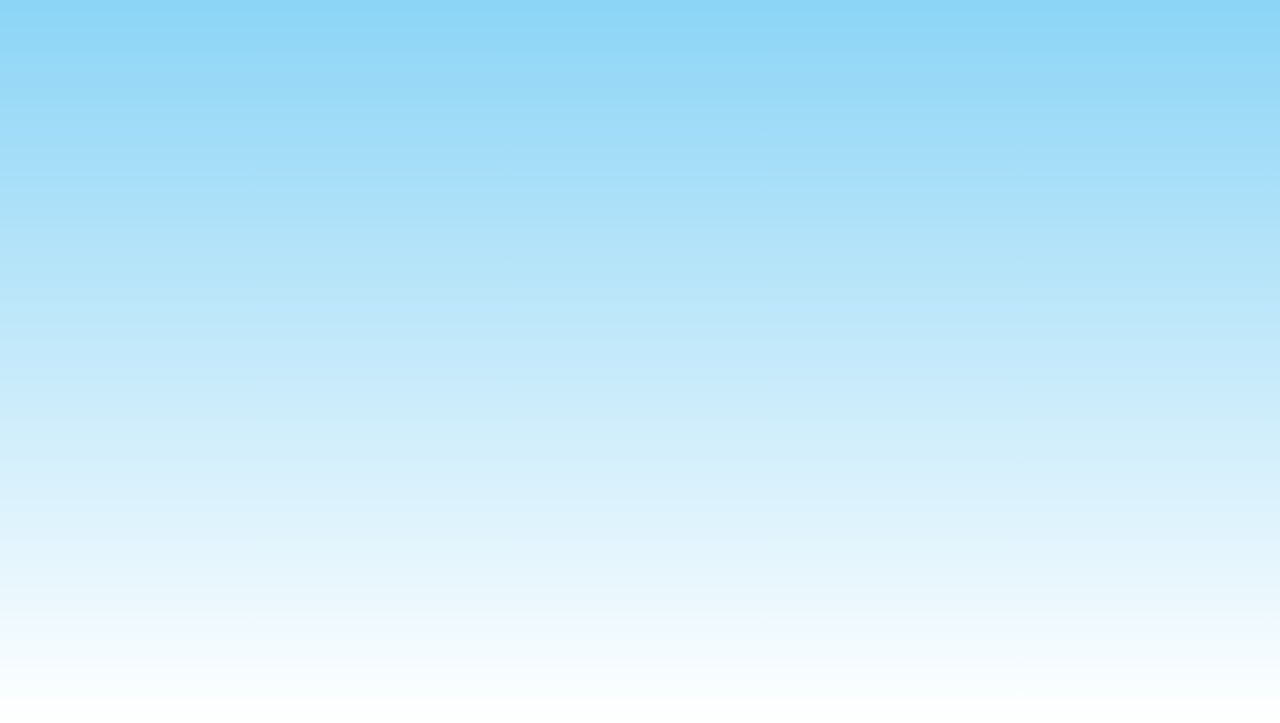
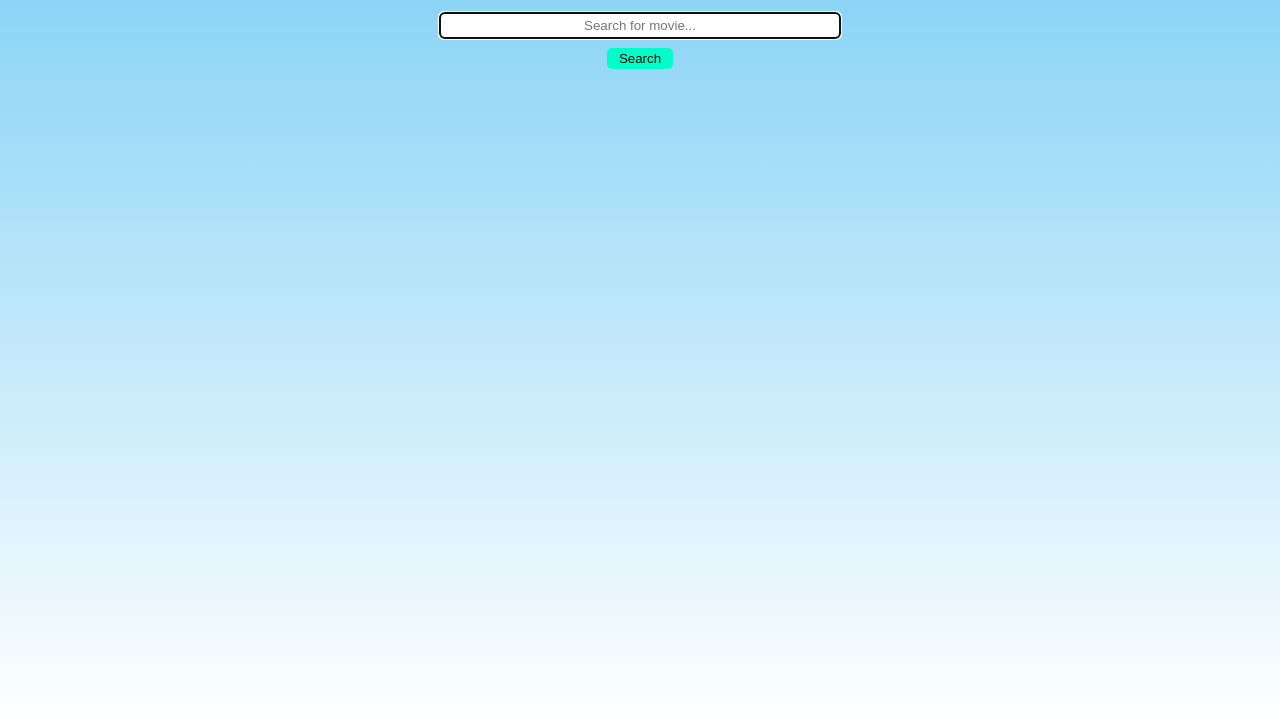
Before and after one commit to mreleftheros/movie-finder, a plain HTML site: page index.html in a window 1280 px wide. Shown: the part 77-800 px from the top of the page. Drawn offline with Linux system fonts and the light colour scheme.

Commit message:
Add search form

```diff
--- a/index.html
+++ b/index.html
@@ -5,6 +5,7 @@
   <meta http-equiv="X-UA-Compatible" content="IE=edge">
   <meta name="viewport" content="width=device-width, initial-scale=1.0">
   <title>Movie Finder</title>
+  <link rel="shortcut icon" href="#" type="image/x-icon">
   <link rel="preconnect" href="https://fonts.gstatic.com">
   <link href="https://fonts.googleapis.com/css2?family=Poppins&display=swap" rel="stylesheet">
   <link rel="stylesheet" href="styles/style.css">
@@ -14,6 +15,15 @@
     <h1 class="header__title">Movie Finder</h1>
   </header>
 
+  <main>
+    <section class="search">
+      <form id="searchForm" class="search__form" autocomplete="off">
+        <input type="text" class="search__form__input" name="search" placeholder="Search for movie..." autofocus>
+        <button class="btn search__form__btn" type="submit">Search</button>
+      </form>
+    </section>
+
+  </main>
   <script src="scripts/movies.js"></script>
 </body>
 </html>
--- a/scripts/movies.js
+++ b/scripts/movies.js
@@ -0,0 +1,20 @@
+const searchForm = document.getElementById("searchForm");
+const apiKey = "d618021a";
+const base = `http://www.omdbapi.com/?apikey=${apiKey}&`;
+
+//function to search movies
+const searchMovies = async(e) => {
+  e.preventDefault();
+  const query = "s=";
+  const searchValue = e.target.search.value;
+
+  const response = await fetch(base + query + searchValue + "&page=3");
+  const data = await response.json();
+  console.log(data);
+
+  //reset
+  e.target.reset();
+};
+
+//events
+searchForm.addEventListener("submit", searchMovies);
--- a/styles/_variables.scss
+++ b/styles/_variables.scss
@@ -1 +1,3 @@
 $basicTeal: rgba(0, 161, 235, 0.5);
+$grayFocus: rgba(68, 68, 68, 0.5);
+$greenish: rgb(0, 255, 200);
--- a/styles/style.scss
+++ b/styles/style.scss
@@ -27,3 +27,47 @@ body {
     text-shadow: 1px 1px 3px #111;
   }
 }
+
+.search {
+  // background: red;
+  padding: 1rem;
+
+  &__form {
+    width: 80%;
+    max-width: 40rem;
+    margin: auto;
+    display: flex;
+    flex-direction: column;
+    align-items: center;
+
+    &__input {
+      align-self: stretch;
+      flex: 1;
+      margin-bottom: 1rem;
+      background: $grayFocus;
+      color: #fff;
+      text-align: center;
+      padding: .5rem;
+      border: none;
+      border-radius: .5rem;
+
+      &:focus {
+        background: #fff;
+        color: #000;
+      }
+    }
+
+    &__btn {
+      border: none;
+      padding: .3rem 1.2rem;
+      border-radius: .5rem;
+      background: $greenish;
+      transition: transform .3s ease;
+
+      &:hover {
+        cursor: pointer;
+        transform: scale(1.1);
+      }
+    }
+  }
+}
```
Also changed, not shown: styles/style.css, 1 other file.
